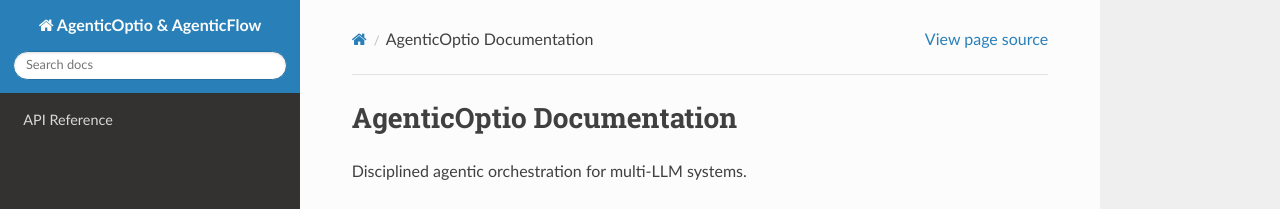
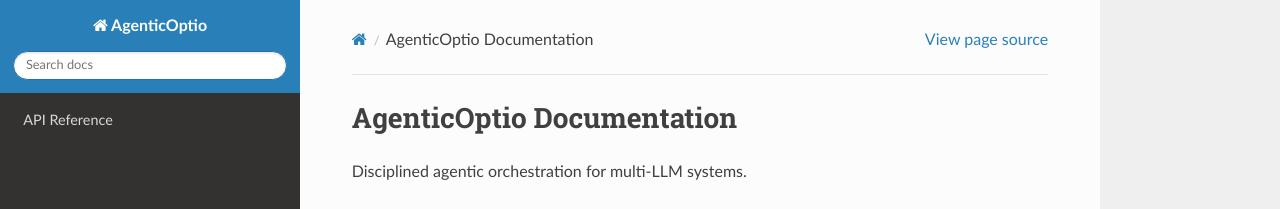
Before and after one commit to kactlabs/agenticoptio, a Sphinx documentation site: the page built from docs/source/index.rst, in a window 1280 px wide. Shown: the top 209 px of the page. Built offline with Sphinx 7.4.7 and the Read the Docs theme 3.1.0, drawn with Linux system fonts in a browser that asks for light colours; pages that are not in the unit, such as notebooks, are missing from menus.

Commit message:
Conf updated

```diff
--- a/docs/source/conf.py
+++ b/docs/source/conf.py
@@ -21,7 +21,7 @@
 # -- Project information -----------------------------------------------------
 # https://www.sphinx-doc.org/en/master/usage/configuration.html#project-information
 
-project = 'AgenticOptio & AgenticFlow'
+project = 'AgenticOptio'
 copyright = '2025, CSP / KactLabs'
 author = 'CSP / KactLabs'
 release = '0.1.0'
```
